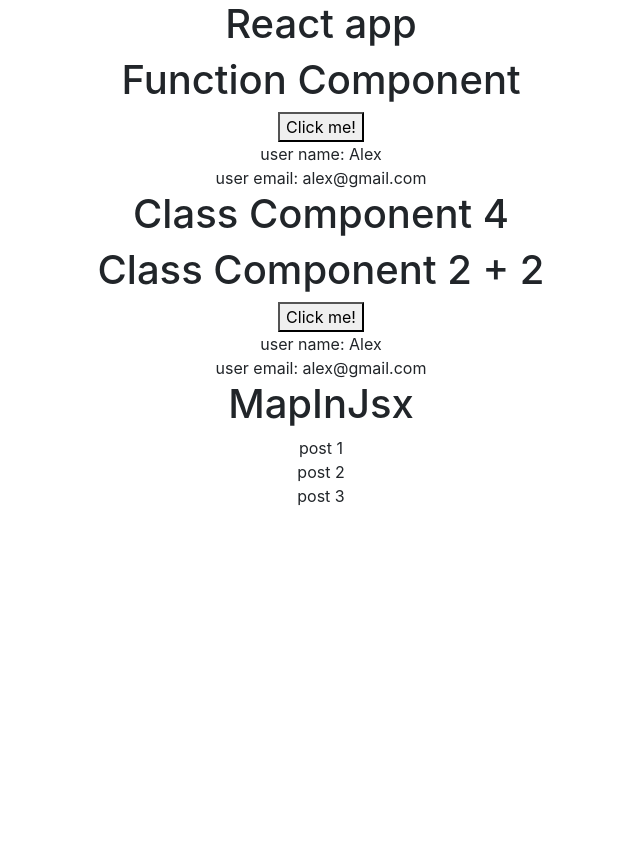
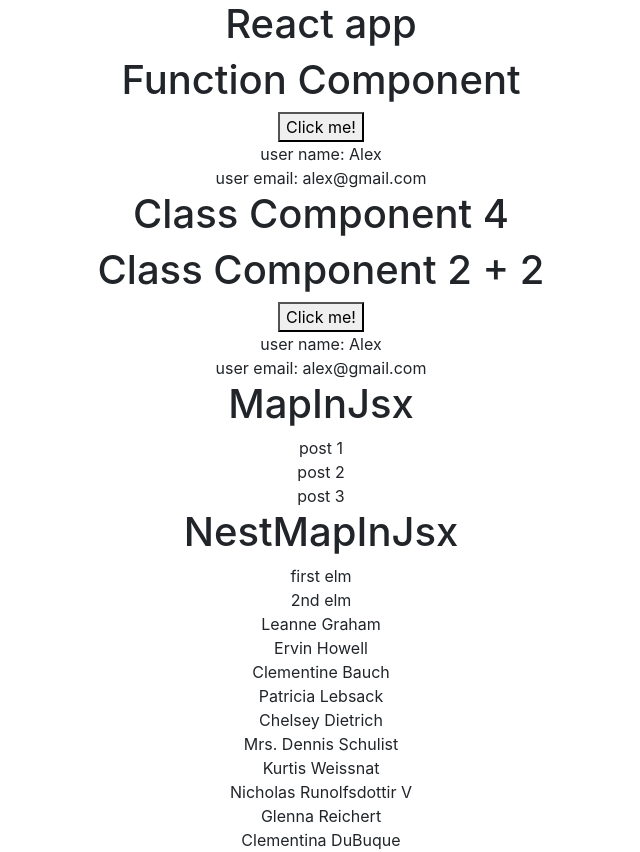
Before and after one commit to FBW44-1/lessons-FBW44-1, a React (Create React App) app in the folder SPA/LiveCoding/spa-14-04-2021/: page / in a window 1280 px wide. Shown: the whole page, without its empty margins (319-959 px from the left). Before the commit the page ends 800 px from the top, so only its background shows below. Built offline with nearby package versions, Linux system fonts and the light colour scheme.

Commit message:
spa-14-04-2021 p4

```diff
--- a/SPA/LiveCoding/spa-14-04-2021/src/App.js
+++ b/SPA/LiveCoding/spa-14-04-2021/src/App.js
@@ -4,6 +4,7 @@ import {
   ClassComponent,
 } from "./components/ClassVsFunction";
 import MapInJsx from "./components/MapInJsx";
+import NestMapInJsx from "./components/NestMapInJsx";
 
 function App() {
   return (
@@ -13,6 +14,7 @@ function App() {
       <FunctionComponent />
       <ClassComponent />
       <MapInJsx />
+      <NestMapInJsx />
     </div>
   );
 }
--- a/SPA/LiveCoding/spa-14-04-2021/src/components/NestMapInJsx.js
+++ b/SPA/LiveCoding/spa-14-04-2021/src/components/NestMapInJsx.js
@@ -0,0 +1,20 @@
+import React, { useState } from "react";
+import usersFromJson from "./users.json";
+
+export default function NestMapInJsx() {
+  const [users, setUsers] = useState(usersFromJson);
+
+  const elements = [<div>first elm</div>, <div>2nd elm</div>];
+
+  return (
+    <div>
+      <h1> NestMapInJsx</h1>
+
+      {elements}
+
+      {users.map((userItem) => (
+        <div>{userItem.name}</div>
+      ))}
+    </div>
+  );
+}
--- /dev/null
+++ b/SPA/LiveCoding/spa-14-04-2021/src/components/users.json
@@ -0,0 +1,232 @@
+[
+  {
+    "id": 1,
+    "name": "Leanne Graham",
+    "username": "Bret",
+    "email": "Sincere@april.biz",
+    "address": {
+      "street": "Kulas Light",
+      "suite": "Apt. 556",
+      "city": "Gwenborough",
+      "zipcode": "92998-3874",
+      "geo": {
+        "lat": "-37.3159",
+        "lng": "81.1496"
+      }
+    },
+    "phone": "1-770-736-8031 x56442",
+    "website": "hildegard.org",
+    "company": {
+      "name": "Romaguera-Crona",
+      "catchPhrase": "Multi-layered client-server neural-net",
+      "bs": "harness real-time e-markets"
+    }
+  },
+  {
+    "id": 2,
+    "name": "Ervin Howell",
+    "username": "Antonette",
+    "email": "Shanna@melissa.tv",
+    "address": {
+      "street": "Victor Plains",
+      "suite": "Suite 879",
+      "city": "Wisokyburgh",
+      "zipcode": "90566-7771",
+      "geo": {
+        "lat": "-43.9509",
+        "lng": "-34.4618"
+      }
+    },
+    "phone": "010-692-6593 x09125",
+    "website": "anastasia.net",
+    "company": {
+      "name": "Deckow-Crist",
+      "catchPhrase": "Proactive didactic contingency",
+      "bs": "synergize scalable supply-chains"
+    }
+  },
+  {
+    "id": 3,
+    "name": "Clementine Bauch",
+    "username": "Samantha",
+    "email": "Nathan@yesenia.net",
+    "address": {
+      "street": "Douglas Extension",
+      "suite": "Suite 847",
+      "city": "McKenziehaven",
+      "zipcode": "59590-4157",
+      "geo": {
+        "lat": "-68.6102",
+        "lng": "-47.0653"
+      }
+    },
+    "phone": "1-463-123-4447",
+    "website": "ramiro.info",
+    "company": {
+      "name": "Romaguera-Jacobson",
+      "catchPhrase": "Face to face bifurcated interface",
+      "bs": "e-enable strategic applications"
+    }
+  },
+  {
+    "id": 4,
+    "name": "Patricia Lebsack",
+    "username": "Karianne",
+    "email": "Julianne.OConner@kory.org",
+    "address": {
+      "street": "Hoeger Mall",
+      "suite": "Apt. 692",
+      "city": "South Elvis",
+      "zipcode": "53919-4257",
+      "geo": {
+        "lat": "29.4572",
+        "lng": "-164.2990"
+      }
+    },
+    "phone": "493-170-9623 x156",
+    "website": "kale.biz",
+    "company": {
+      "name": "Robel-Corkery",
+      "catchPhrase": "Multi-tiered zero tolerance productivity",
+      "bs": "transition cutting-edge web services"
+    }
+  },
+  {
+    "id": 5,
+    "name": "Chelsey Dietrich",
+    "username": "Kamren",
+    "email": "Lucio_Hettinger@annie.ca",
+    "address": {
+      "street": "Skiles Walks",
+      "suite": "Suite 351",
+      "city": "Roscoeview",
+      "zipcode": "33263",
+      "geo": {
+        "lat": "-31.8129",
+        "lng": "62.5342"
+      }
+    },
+    "phone": "(254)954-1289",
+    "website": "demarco.info",
+    "company": {
+      "name": "Keebler LLC",
+      "catchPhrase": "User-centric fault-tolerant solution",
+      "bs": "revolutionize end-to-end systems"
+    }
+  },
+  {
+    "id": 6,
+    "name": "Mrs. Dennis Schulist",
+    "username": "Leopoldo_Corkery",
+    "email": "Karley_Dach@jasper.info",
+    "address": {
+      "street": "Norberto Crossing",
+      "suite": "Apt. 950",
+      "city": "South Christy",
+      "zipcode": "23505-1337",
+      "geo": {
+        "lat": "-71.4197",
+        "lng": "71.7478"
+      }
+    },
+    "phone": "1-477-935-8478 x6430",
+    "website": "ola.org",
+    "company": {
+      "name": "Considine-Lockman",
+      "catchPhrase": "Synchronised bottom-line interface",
+      "bs": "e-enable innovative applications"
+    }
+  },
+  {
+    "id": 7,
+    "name": "Kurtis Weissnat",
+    "username": "Elwyn.Skiles",
+    "email": "Telly.Hoeger@billy.biz",
+    "address": {
+      "street": "Rex Trail",
+      "suite": "Suite 280",
+      "city": "Howemouth",
+      "zipcode": "58804-1099",
+      "geo": {
+        "lat": "24.8918",
+        "lng": "21.8984"
+      }
+    },
+    "phone": "210.067.6132",
+    "website": "elvis.io",
+    "company": {
+      "name": "Johns Group",
+      "catchPhrase": "Configurable multimedia task-force",
+      "bs": "generate enterprise e-tailers"
+    }
+  },
+  {
+    "id": 8,
+    "name": "Nicholas Runolfsdottir V",
+    "username": "Maxime_Nienow",
+    "email": "Sherwood@rosamond.me",
+    "address": {
+      "street": "Ellsworth Summit",
+      "suite": "Suite 729",
+      "city": "Aliyaview",
+      "zipcode": "45169",
+      "geo": {
+        "lat": "-14.3990",
+        "lng": "-120.7677"
+      }
+    },
+    "phone": "586.493.6943 x140",
+    "website": "jacynthe.com",
+    "company": {
+      "name": "Abernathy Group",
+      "catchPhrase": "Implemented secondary concept",
+      "bs": "e-enable extensible e-tailers"
+    }
+  },
+  {
+    "id": 9,
+    "name": "Glenna Reichert",
+    "username": "Delphine",
+    "email": "Chaim_McDermott@dana.io",
+    "address": {
+      "street": "Dayna Park",
+      "suite": "Suite 449",
+      "city": "Bartholomebury",
+      "zipcode": "76495-3109",
+      "geo": {
+        "lat": "24.6463",
+        "lng": "-168.8889"
+      }
+    },
+    "phone": "(775)976-6794 x41206",
+    "website": "conrad.com",
+    "company": {
+      "name": "Yost and Sons",
+      "catchPhrase": "Switchable contextually-based project",
+      "bs": "aggregate real-time technologies"
+    }
+  },
+  {
+    "id": 10,
+    "name": "Clementina DuBuque",
+    "username": "Moriah.Stanton",
+    "email": "Rey.Padberg@karina.biz",
+    "address": {
+      "street": "Kattie Turnpike",
+      "suite": "Suite 198",
+      "city": "Lebsackbury",
+      "zipcode": "31428-2261",
+      "geo": {
+        "lat": "-38.2386",
+        "lng": "57.2232"
+      }
+    },
+    "phone": "024-648-3804",
+    "website": "ambrose.net",
+    "company": {
+      "name": "Hoeger LLC",
+      "catchPhrase": "Centralized empowering task-force",
+      "bs": "target end-to-end models"
+    }
+  }
+]
```
